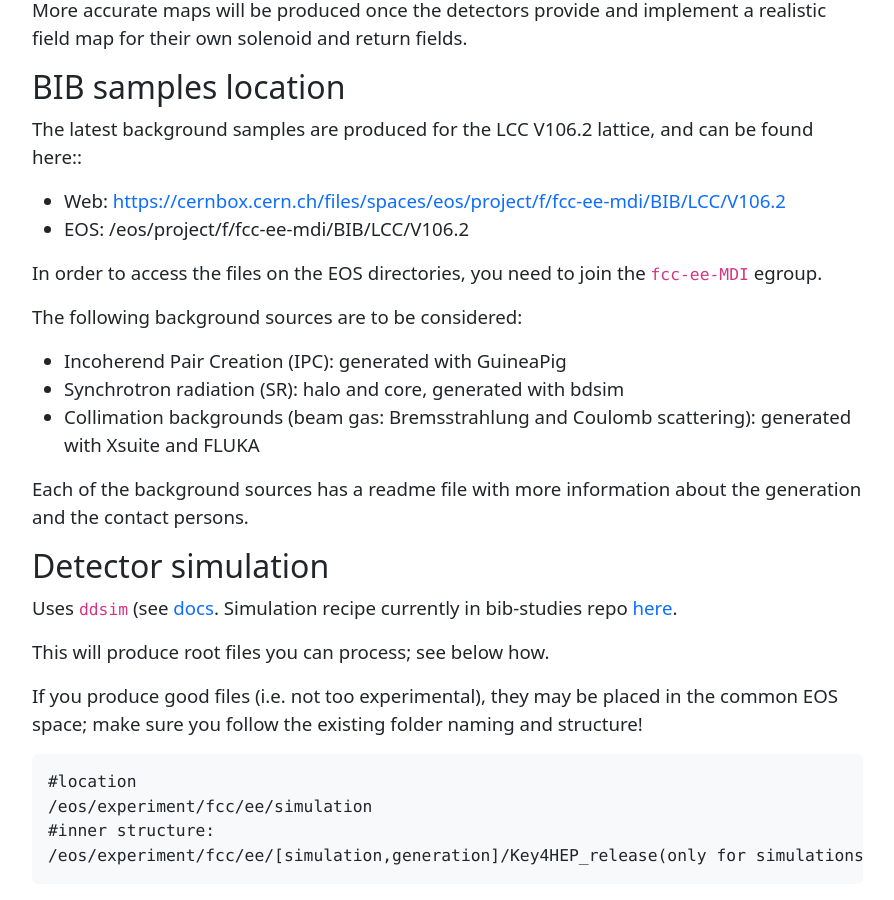
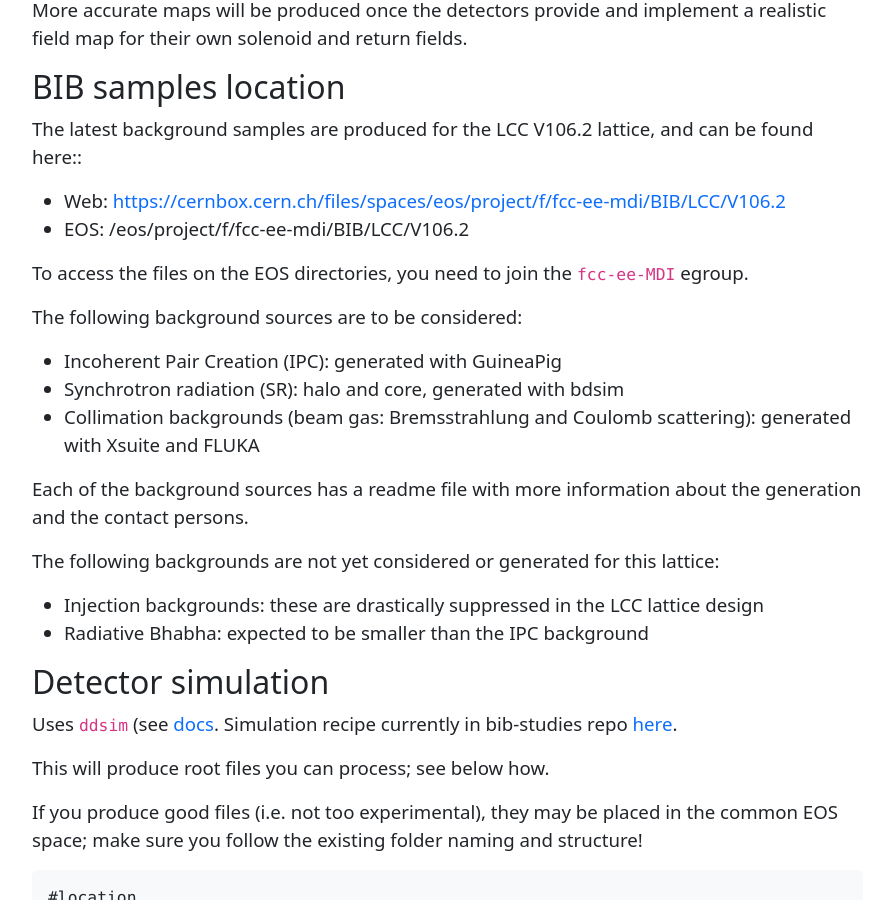
Before and after one commit to HEP-FCC/FCCSW, a Jekyll site: the page built from mdi/index.md, in a window 1280 px wide and 900 px high, scrolled down 2770 px. Shown: the whole window, without its empty margins (50-944 px from the left). Built offline with Jekyll 4.4.1, drawn with Linux system fonts in a browser that asks for light colours; our own code applies the rules of GitHub Pages for plain Markdown files.

Commit message:
Expanding sources

```diff
--- a/mdi/index.md
+++ b/mdi/index.md
@@ -66,14 +66,19 @@ The latest background samples are produced for the LCC V106.2 lattice, and can b
 - Web: [https://cernbox.cern.ch/files/spaces/eos/project/f/fcc-ee-mdi/BIB/LCC/V106.2](https://cernbox.cern.ch/files/spaces/eos/project/f/fcc-ee-mdi/BIB/LCC/V106.2)
 - EOS: /eos/project/f/fcc-ee-mdi/BIB/LCC/V106.2
 
-In order to access the files on the EOS directories, you need to join the `fcc-ee-MDI` egroup.
+To access the files on the EOS directories, you need to join the `fcc-ee-MDI` egroup.
 
 The following background sources are to be considered:
-- Incoherend Pair Creation (IPC): generated with GuineaPig
+- Incoherent Pair Creation (IPC): generated with GuineaPig
 - Synchrotron radiation (SR): halo and core, generated with bdsim
 - Collimation backgrounds (beam gas: Bremsstrahlung and Coulomb scattering): generated with Xsuite and FLUKA
 
 Each of the background sources has a readme file with more information about the generation and the contact persons.
+
+The following backgrounds are not yet considered or generated for this lattice:
+- Injection backgrounds: these are drastically suppressed in the LCC lattice design
+- Radiative Bhabha: expected to be smaller than the IPC background
+
 
 
 ## Detector simulation
```
